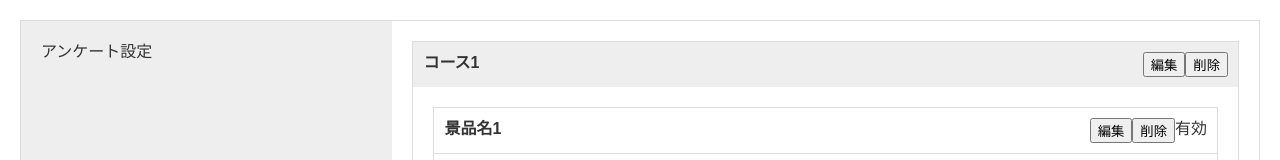
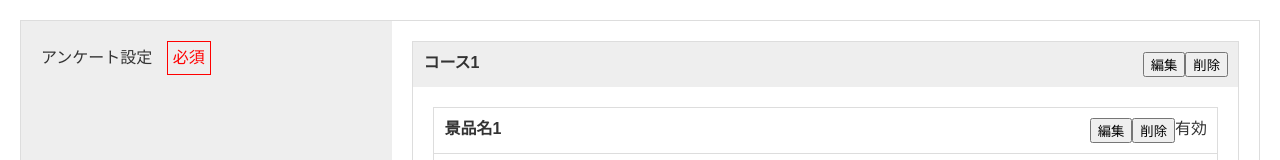
Before and after one commit to kikuchi-makoto/practice, a Vue app in the folder vue-sample-component/: page /#/ in a window 1280 px wide. Shown: the top 160 px of the page. Built offline with nearby package versions, Linux system fonts and the light colour scheme.

Commit message:
add label component

```diff
--- a/vue-sample-component/src/assets/sass/_module.scss
+++ b/vue-sample-component/src/assets/sass/_module.scss
@@ -1,9 +1,3 @@
-.m-label-01 {
-  width: 30%;
-  background-color: $gray-color-01;
-  padding: 20px;
-  box-sizing: border-box;
-}
 .m-box-01 {
   width: 70%;
   padding: 20px;
--- a/vue-sample-component/src/assets/sass/_variable.scss
+++ b/vue-sample-component/src/assets/sass/_variable.scss
@@ -1,2 +1,3 @@
 $gray-color-01: #eee;
 $gray-color-02: #ddd;
+$red-color-01: #f00;
--- /dev/null
+++ b/vue-sample-component/src/components/LabelName.vue
@@ -0,0 +1,32 @@
+<style lang="scss" scoped>
+  @import "../assets/sass/styles.scss";
+  .label {
+    width: 30%;
+    background-color: $gray-color-01;
+    padding: 20px;
+    box-sizing: border-box;
+  }
+  .required {
+    color: $red-color-01;
+    border: 1px solid $red-color-01;
+    padding: 5px;
+    display: inline-block;
+    margin-left: 10px;
+  }
+</style>
+
+<template>
+  <div class="label">
+    {{text}}
+    <div class="required" v-if="isRequired">必須</div>
+  </div>
+</template>
+
+<script>
+export default {
+  props: {
+    text: String,
+    isRequired: Boolean,
+  },
+};
+</script>
--- a/vue-sample-component/src/pages/Questionnaire.vue
+++ b/vue-sample-component/src/pages/Questionnaire.vue
@@ -1,8 +1,10 @@
 <template>
   <div class="l-contents-01">
-    <div class="m-label-01">
-      アンケート設定
-    </div>
+    <label-name
+      text="アンケート設定"
+      :isRequired=true
+    >
+    </label-name>
     <div class="m-box-01">
       <ul class="m-list-01">
         <li class="m-list-01-item">
@@ -108,12 +110,14 @@
 import EditButton from '../components/button/Edit';
 import DeleteButton from '../components/button/Delete';
 import AddButton from '../components/button/Add';
+import LabelName from '../components/LabelName';
 
 export default {
   components: {
     EditButton,
     DeleteButton,
     AddButton,
+    LabelName,
   },
 };
 </script>
```
Also changed, not shown: vue-sample-component/src/components/button/Add.vue (+5 -5 lines).
